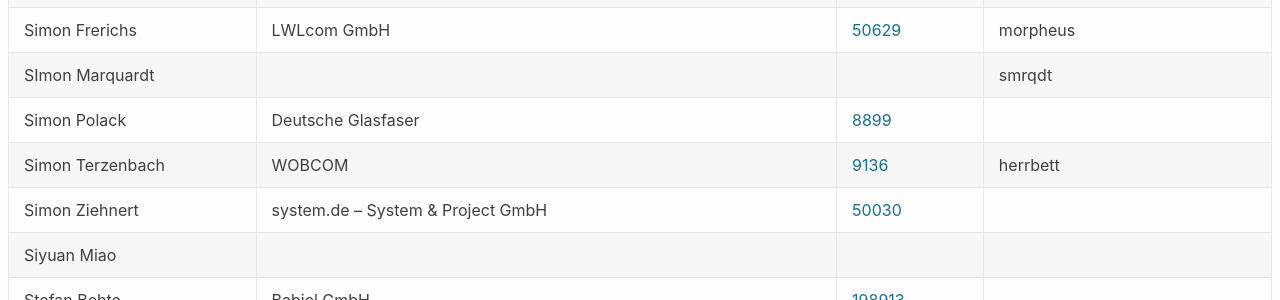
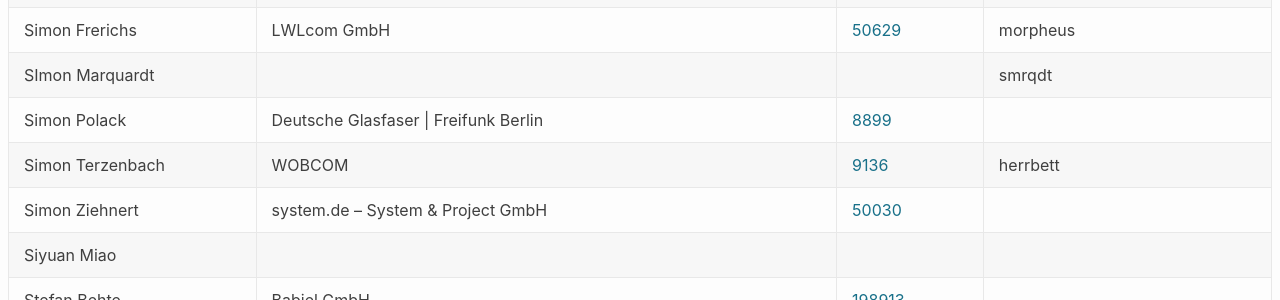
Before and after one commit to denog/pretix-attendeelist, a Jekyll site: the page built from denog16/index.markdown, in a window 1280 px wide and 900 px high, scrolled down 20545 px. Shown: the part 150-450 px from the top of the window. Built offline with Jekyll 4.4.1, drawn with Linux system fonts in a browser that asks for light colours.

Commit message:
Latest data: Thu Nov  7 15:10:46 UTC 2024

```diff
--- a/_data/attendees_denog16_onsite.json
+++ b/_data/attendees_denog16_onsite.json
@@ -2743,7 +2743,7 @@
   },
   {
     "name": "Simon Polack",
-    "company": "Deutsche Glasfaser",
+    "company": "Deutsche Glasfaser | Freifunk Berlin",
     "irc": null,
     "asn": "8899"
   },
```
